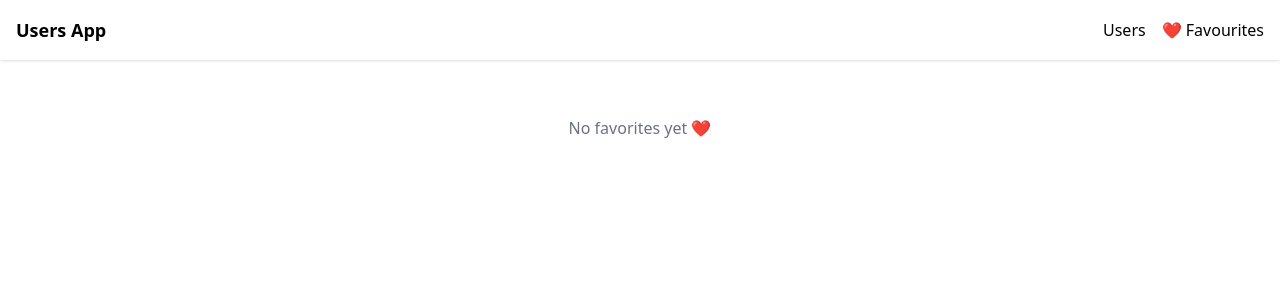
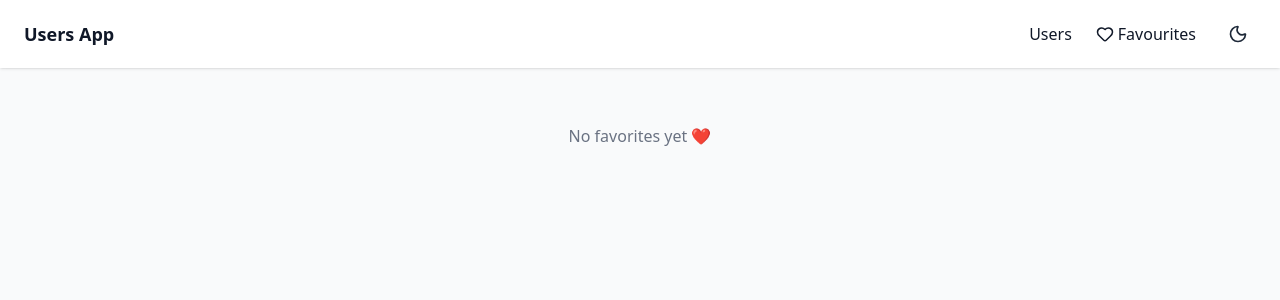
Before and after one commit to Tirth02/UserPulse, a React (Vite) app: page /favourite in a window 1280 px wide. Shown: the top 300 px of the page. Built offline with nearby package versions, Linux system fonts and the light colour scheme.

Commit message:
Implemented darkmode and lightmode functionality

```diff
--- a/package.json
+++ b/package.json
@@ -11,6 +11,7 @@
   },
   "dependencies": {
     "@tailwindcss/vite": "^4.1.18",
+    "lucide-react": "^0.562.0",
     "react": "^19.2.0",
     "react-dom": "^19.2.0",
     "react-router-dom": "^7.11.0",
--- a/src/App.css
+++ b/src/App.css
@@ -14,3 +14,5 @@
 .animate-fade {
   animation: fade 0.3s ease-out;
 }
+
+@custom-variant dark (&:where(.dark &));
--- a/src/App.jsx
+++ b/src/App.jsx
@@ -6,8 +6,10 @@ import UserDetails from "./pages/UserDetails";
 import RandomUser from "./pages/RandomUser";
 import { FavouritesContextProvider } from "./context/FavouritesContextProvider";
 import Favourites from "./pages/Favourites";
+import { ThemeContextProvider } from "./context/ThemeContextProvider";
 function App() {
   return (
+    <ThemeContextProvider>
       <FavouritesContextProvider>
         <BrowserRouter>
           <Layout>
@@ -15,12 +17,13 @@ function App() {
               <Route path="/" element={<Users />} />
               <Route path="/users/:id" element={<UserDetails />} />
               <Route path="/random" element={<RandomUser />} />
-            <Route path = "/favourite" element ={<Favourites/>} />
+              <Route path="/favourite" element={<Favourites />} />
               <Route />
             </Routes>
           </Layout>
         </BrowserRouter>
       </FavouritesContextProvider>
+    </ThemeContextProvider>
   );
 }
 
--- a/src/components/Filters.jsx
+++ b/src/components/Filters.jsx
@@ -14,11 +14,14 @@ const Filters = ({gender,setGender,country,setCountry,countries,ageRange,setAgeR
     }));
   }
   return (
-    <div className="flex gap-4 mb-6">
+    <div className="flex flex-wrap gap-4 mb-6">
       <select
       value={gender}
       onChange={(e) => setGender(e.target.value)}
-      className="px-3 py-2 border rounded"
+      className="px-3 py-2 rounded border
+          bg-white text-gray-900
+          dark:bg-gray-800 dark:text-gray-100 dark:border-gray-700
+          focus:outline-none"
       >
         <option value="all">All Genders</option>
         <option value="male">Male</option>
@@ -28,7 +31,10 @@ const Filters = ({gender,setGender,country,setCountry,countries,ageRange,setAgeR
       <select
       value={country}
       onChange={(e) => setCountry(e.target.value)}
-      className="px-3 py-2 border rounded"
+      className="px-3 py-2 rounded border
+          bg-white text-gray-900
+          dark:bg-gray-800 dark:text-gray-100 dark:border-gray-700
+          focus:outline-none"
       >
         <option value="all">All Countries</option>
 
@@ -41,8 +47,8 @@ const Filters = ({gender,setGender,country,setCountry,countries,ageRange,setAgeR
       </select>
 
 
-       <div className="flex flex-col gap-1.5">
-        <p className="font-medium mb-1">
+       <div className="flex flex-col gap-1.5 min-w-[200px]">
+        <p className="font-medium text-gray-700 dark:text-gray-300">
           Age: {ageRange.min} – {ageRange.max}
         </p>
 
@@ -55,7 +61,7 @@ const Filters = ({gender,setGender,country,setCountry,countries,ageRange,setAgeR
             onChange={(e) =>
               handleMinAge(Number(e.target.value))
             }
-            className="w-full cursor-pointer"
+            className="w-full cursor-pointer accent-blue-500"
           />
 
           <input
@@ -66,7 +72,7 @@ const Filters = ({gender,setGender,country,setCountry,countries,ageRange,setAgeR
             onChange={(e) =>
               handleMaxAge(Number(e.target.value))
             }
-            className="w-full cursor-pointer"
+            className="w-full cursor-pointer accent-blue-500"
           />
         </div>
       </div>
--- a/src/components/Layout.jsx
+++ b/src/components/Layout.jsx
@@ -1,29 +1,67 @@
 import { useContext } from "react";
 import { Link } from "react-router-dom";
 import FavouriteContext from "../context/FavouriteContext";
+import { Moon, Sun, Heart } from "lucide-react";
+import { useTheme } from "../context/ThemeContextProvider";
+
 const Layout = ({ children }) => {
+  const { favourites } = useContext(FavouriteContext);
+  const { theme, toggleTheme } = useTheme();
 
-  const { favourites } = useContext(FavouriteContext);
   return (
     <>
-      <header className="flex justify-between items-center p-4 shadow bg-white">
+      <header className="sticky top-0 z-50 flex justify-between items-center px-6 py-4 shadow
+        bg-white dark:bg-gray-900
+        text-gray-900 dark:text-gray-100 transition-colors"
+      >
         <h1 className="font-bold text-lg">Users App</h1>
 
-        <nav className="flex gap-4">
-          <Link to="/">Users</Link>
+        <nav className="flex items-center gap-6">
+          {/* Users link */}
+          <Link
+            to="/"
+            className="hover:text-blue-500 dark:hover:text-blue-400 transition"
+          >
+            Users
+          </Link>
 
-          <Link to="/favourite" className="relative">
-            ❤️ Favourites
+          {/* Favourites link */}
+          <Link
+            to="/favourite"
+            className="flex items-center gap-1 relative hover:text-red-500 dark:hover:text-red-400 transition"
+          >
+            <Heart size={18} />
+            <span>Favourites</span>
+
             {favourites.length > 0 && (
-              <span className="ml-1 text-sm">
+              <span className="ml-1 text-sm font-medium">
                 ({favourites.length})
               </span>
             )}
           </Link>
+
+          {/* Theme Toggle */}
+          <button
+            onClick={toggleTheme}
+            className="p-2 rounded-full
+              hover:bg-gray-200 dark:hover:bg-gray-700
+              transition"
+            aria-label="Toggle Theme"
+          >
+            {theme === "dark" ? (
+              <Sun className="text-yellow-400" size={20} />
+            ) : (
+              <Moon className="text-gray-800 dark:text-gray-200" size={20} />
+            )}
+          </button>
         </nav>
       </header>
 
-      <main className="p-4">{children}</main>
+      <main className="min-h-screen bg-gray-50 dark:bg-gray-900
+        text-gray-900 dark:text-gray-100 transition-colors p-4"
+      >
+        {children}
+      </main>
     </>
   );
 };
--- a/src/components/SearchBar.jsx
+++ b/src/components/SearchBar.jsx
@@ -5,7 +5,11 @@ const SearchBar = ({value, onChange}) => {
       value={value}
       onChange={(e) => onChange(e.target.value)}
       placeholder="Search users..."
-      className="w-full px-4 py-2 mb-4 border rounded focus:outline-none focus:ring"
+      className="w-full px-4 py-2 mb-4 rounded border
+        bg-white text-gray-900 placeholder-gray-400
+        focus:outline-none focus:ring-2 focus:ring-blue-500
+        dark:bg-gray-800 dark:text-gray-100 dark:border-gray-700
+        dark:placeholder-gray-500 dark:focus:ring-blue-400"
       // YOUR LOGIC HERE
     />
   );
--- /dev/null
+++ b/src/context/ThemeContext.js
@@ -0,0 +1,5 @@
+import React from 'react'
+
+const ThemeContext = React.createContext()
+
+export default ThemeContext;
--- /dev/null
+++ b/src/context/ThemeContextProvider.jsx
@@ -0,0 +1,36 @@
+import { useContext, useEffect, useState } from "react";
+import ThemeContext from "./ThemeContext";
+
+export const ThemeContextProvider = ({children}) =>
+{
+    const [theme,setTheme] = useState(
+        () => localStorage.getItem("theme") || "light"
+    );
+
+    useEffect(() => {
+        const root = document.documentElement;
+
+        if(theme == "dark")
+        {
+            root.classList.add("dark");
+        }
+        else
+        {
+            root.classList.remove("dark");
+        }
+
+        localStorage.setItem("theme",theme);
+    },[theme]);
+
+    const toggleTheme = () =>{
+        setTheme((prev) => (prev === "light" ? "dark": "light"))
+    }
+
+    return (
+        <ThemeContext.Provider value={{theme, toggleTheme}}>
+            {children}
+        </ThemeContext.Provider>
+    )
+}
+
+export const useTheme = () => useContext(ThemeContext);
```
Also changed, not shown: 1 other file (tests, documents, lock files or other folders). Lines whose indentation alone changed are shown as unchanged.
